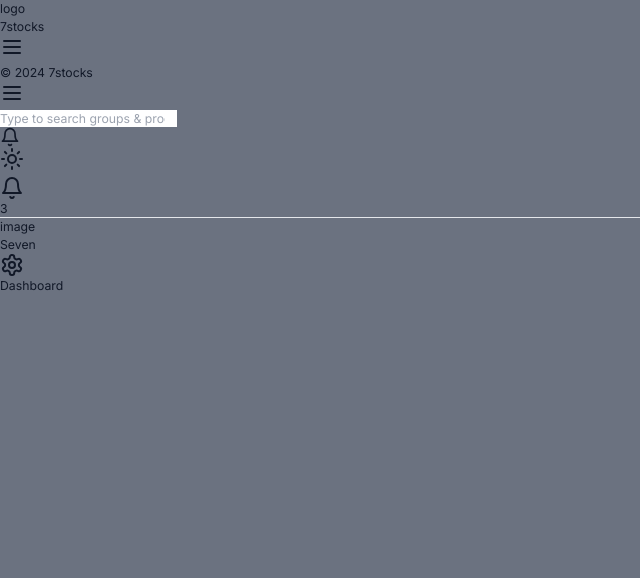
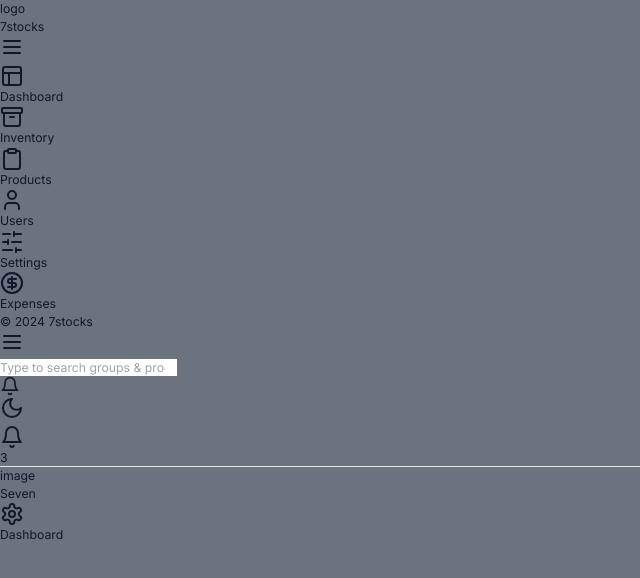
Before and after one commit to yahyo7/inventory-management, a Next.js app in the folder client/: page / in a window 1280 px wide. Shown: the top 578 px of the page, without its empty margins (0-640 px from the left). Built offline with nearby package versions, Linux system fonts and the light colour scheme; no server answers.

Commit message:
sidebar ui and dark mode functionality completed

```diff
--- a/client/src/app/(components)/Navbar/index.tsx
+++ b/client/src/app/(components)/Navbar/index.tsx
@@ -1,7 +1,7 @@
 "use client";
 import { useAppDispatch, useAppSelector } from "@/app/redux";
-import { setIsSidebarCollapsed } from "@/state";
-import { Bell, Menu, Settings, Sun } from "lucide-react";
+import state, { setIsDarkMode, setIsSidebarCollapsed } from "@/state";
+import { Bell, Menu, Moon, Settings, Sun } from "lucide-react";
 import Link from "next/link";
 import React from "react";
 
@@ -10,9 +10,14 @@
   const isSidebarCollapsed = useAppSelector(
     (state) => state.global.isSidebarCollapsed
   );
+  const isDarkMode = useAppSelector((state) => state.global.isDarkMode);
 
   const toggleSidebar = () => {
     dispatch(setIsSidebarCollapsed(!isSidebarCollapsed));
+  };
+
+  const toggleDarkMode = () => {
+    dispatch(setIsDarkMode(!isDarkMode));
   };
 
   return (
@@ -30,7 +35,7 @@
           <input
             type="search"
             placeholder="Type to search groups & products"
-            className="pl-10 pr-4 py-2 w-50 md:w-80 border-2 border-gray-300 bg-white rounded-lg focus:outline-none focus:border-blue-500"
+            className="pl-10 pr-4 py-2 w-50 md:w-60 border-2 border-gray-300 bg-white rounded-lg focus:outline-none focus:border-blue-500"
           />
 
           <div className="absolute inset-y-0 left-0 pl-3 flex items-center pointer-events-none">
@@ -44,8 +49,12 @@
       <div className="flex justify-between items-center gap-5">
         <div className="hidden md:flex justify-between items-center gap-5 ">
           <div>
-            <button onClick={() => {}}>
-              <Sun className="cursor-pointer text-gray-500" size={24} />
+            <button onClick={toggleDarkMode}>
+              {isDarkMode ? (
+                <Sun className="cursor-pointer text-gray-500" size={24} />
+              ) : (
+                <Moon className="cursor-pointer text-gray-500" size={24} />
+              )}
             </button>
           </div>
           <div className="relative">
@@ -56,12 +65,11 @@
           </div>
           <hr className="w-0 h-7 border border-solid border-l border-gray-300 mx-3" />
           <div className="flex items-center gap-3 cursor-pointer">
-            <div className="w-9 h-9">image</div>{" "}
+            <div className="w-9 h-9">image</div>
             <span className="font-semibold"> Seven </span>
           </div>
         </div>
         <Link href="/settings">
-          {" "}
           <Settings className="cursor-pointer text-gray-500 " size={24} />
         </Link>
       </div>
--- a/client/src/app/(components)/Sidebar/index.tsx
+++ b/client/src/app/(components)/Sidebar/index.tsx
@@ -2,7 +2,59 @@
 
 import { useAppDispatch, useAppSelector } from "@/app/redux";
 import { setIsSidebarCollapsed } from "@/state";
-import { Menu } from "lucide-react";
+import {
+  Archive,
+  CircleDollarSign,
+  Clipboard,
+  Icon,
+  Layout,
+  LucideIcon,
+  Menu,
+  SlidersHorizontal,
+  User,
+} from "lucide-react";
+import Link from "next/link";
+import { usePathname } from "next/navigation";
+
+interface SidebarLinkProps {
+  href: string;
+  icon: LucideIcon;
+  label: string;
+  isCollapsed: boolean;
+}
+
+const SidebarLink = ({
+  href,
+  icon: Icon,
+  label,
+  isCollapsed,
+}: SidebarLinkProps) => {
+  const pathname = usePathname();
+  const isActive =
+    pathname === href || (pathname === "/" && href === "/dashboard");
+
+  return (
+    <Link href={href}>
+      <div
+        className={`cursor-pointer flex items-center ${
+          isCollapsed ? "justify-center py-4" : "justify-start gap-3 px-8 py-4"
+        } hover:text-blue-500 hover:bg-blue-100 gap-3 transition-colors ${
+          isActive ? "bg-blue-200 text-white" : ""
+        } `}
+      >
+        <Icon className="w-6 h-6 !text-gray-700" />
+
+        <span
+          className={`${
+            isCollapsed ? "hidden" : "block"
+          } font-medium text-gray-700`}
+        >
+          {label}
+        </span>
+      </div>
+    </Link>
+  );
+};
 
 const Sidebar = () => {
   const dispatch = useAppDispatch();
@@ -43,10 +95,47 @@
       </div>
 
       {/* links */}
-      <div className="flex-grow mt-8"> </div>
+      <div className="flex-grow mt-8">
+        <SidebarLink
+          href="/dashboard"
+          icon={Layout}
+          label="Dashboard"
+          isCollapsed={isSidebarCollapsed}
+        />
+        <SidebarLink
+          href="/inventory"
+          icon={Archive}
+          label="Inventory"
+          isCollapsed={isSidebarCollapsed}
+        />
+        <SidebarLink
+          href="/products"
+          icon={Clipboard}
+          label="Products"
+          isCollapsed={isSidebarCollapsed}
+        />
+        <SidebarLink
+          href="/users"
+          icon={User}
+          label="Users"
+          isCollapsed={isSidebarCollapsed}
+        />
+        <SidebarLink
+          href="/settings"
+          icon={SlidersHorizontal}
+          label="Settings"
+          isCollapsed={isSidebarCollapsed}
+        />
+        <SidebarLink
+          href="/expenses"
+          icon={CircleDollarSign}
+          label="Expenses"
+          isCollapsed={isSidebarCollapsed}
+        />
+      </div>
 
       {/* footer */}
-      <div>
+      <div className={`${isSidebarCollapsed ? "hidden" : "block"} mb-10`}>
         <p className="text-center text-xs text-gray-500">&copy; 2024 7stocks</p>
       </div>
     </div>
--- a/client/src/app/dashboardWrapper.tsx
+++ b/client/src/app/dashboardWrapper.tsx
@@ -14,10 +14,12 @@
   useEffect(() => {
     if (isDarkMode) {
       document.documentElement.classList.add("dark");
+      document.documentElement.classList.remove("light");
     } else {
       document.documentElement.classList.add("light");
+      document.documentElement.classList.remove("dark");
     }
-  });
+  }, [isDarkMode]);
 
   return (
     <div
```
